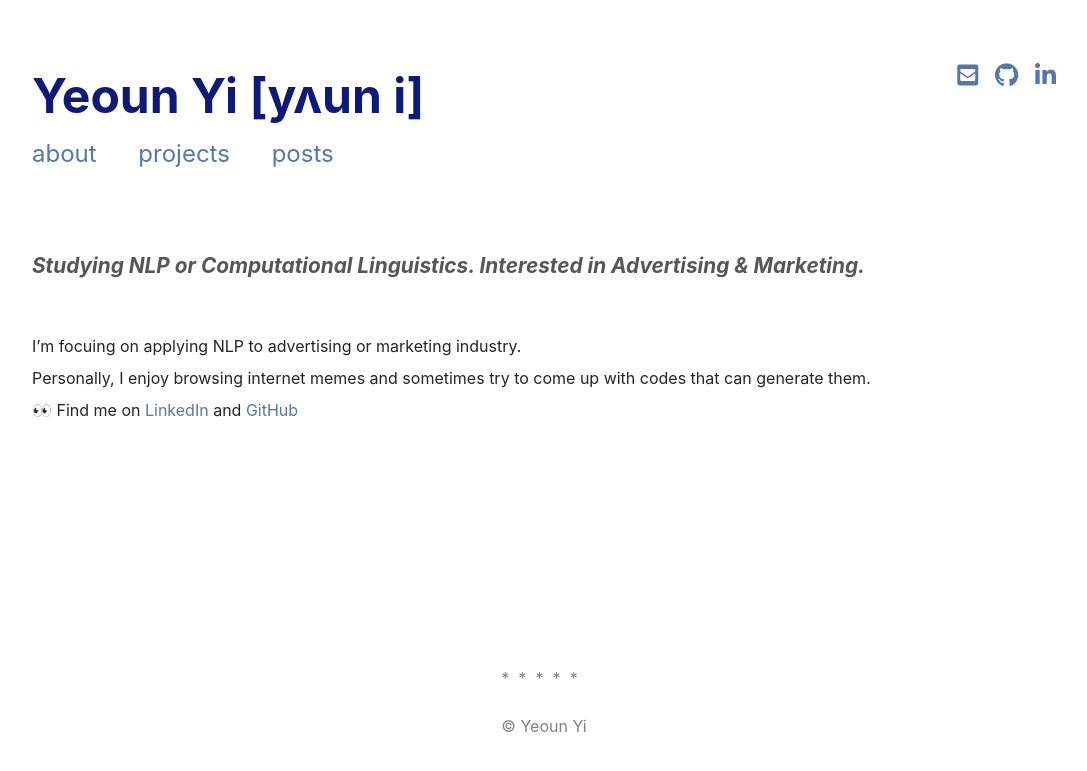
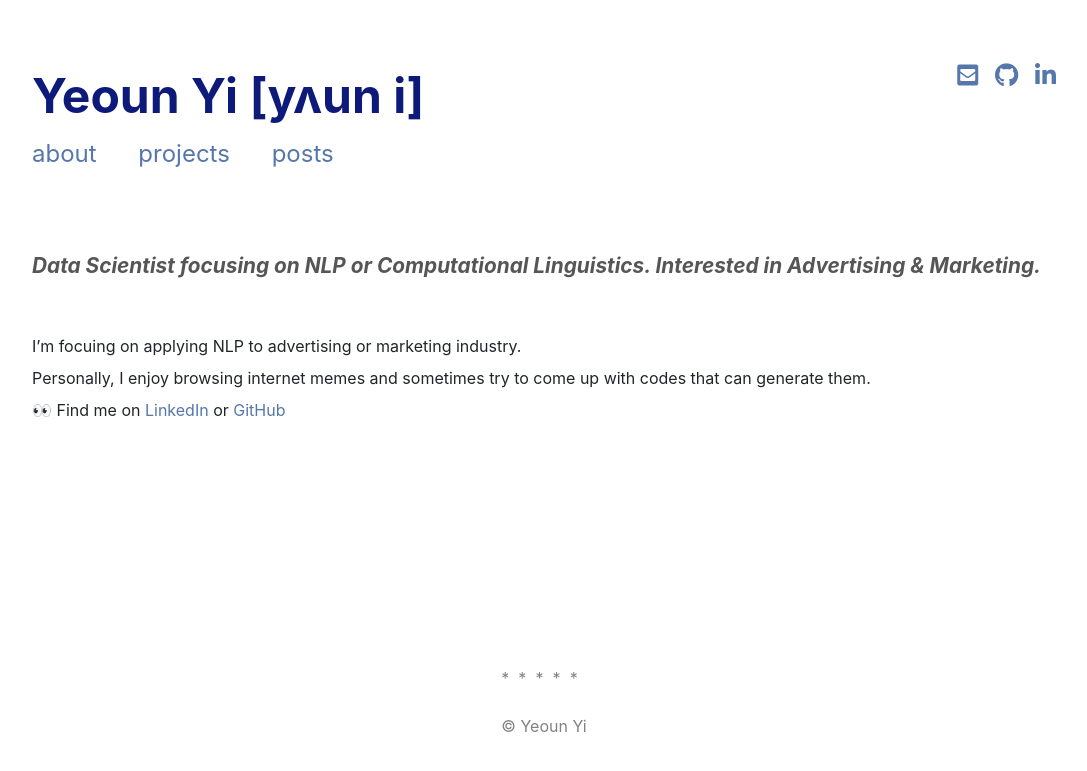
Before and after one commit to yeounyi/yeounyi.github.io, a Jekyll site: the page built from index.md, in a window 1280 px wide. Shown: the top 771 px of the page, without its empty margins (96-1183 px from the left). Built offline with Jekyll 4.4.1, drawn with Linux system fonts in a browser that asks for light colours; nearby versions of some CDN libraries; a style sheet for code colours, icons or effects is not loaded.

Commit message:
Update index.md

```diff
--- a/index.md
+++ b/index.md
@@ -7,11 +7,11 @@ subtitle:
 sitemap:
   priority: 0.9
 ---
-<p id="describe-text">Studying NLP or Computational Linguistics. Interested in Advertising & Marketing. </p>
+<p id="describe-text">Data Scientist focusing on NLP or Computational Linguistics. Interested in Advertising & Marketing. </p>
 <br>
 I'm focuing on applying NLP to advertising or marketing industry. <br>
 Personally, I enjoy browsing internet memes and sometimes try to come up with codes that can generate them. <br>
-👀 Find me on [LinkedIn](https://www.linkedin.com/in/yeoun-yi-989360166/?originalSubdomain=in){:target="_blank"} and [GitHub](https://github.com/yeounyi){:target="_blank"}
+👀 Find me on [LinkedIn](https://www.linkedin.com/in/yeoun-yi-989360166/?originalSubdomain=in){:target="_blank"} or [GitHub](https://github.com/yeounyi){:target="_blank"}
 
 <br>
 <br>
```
